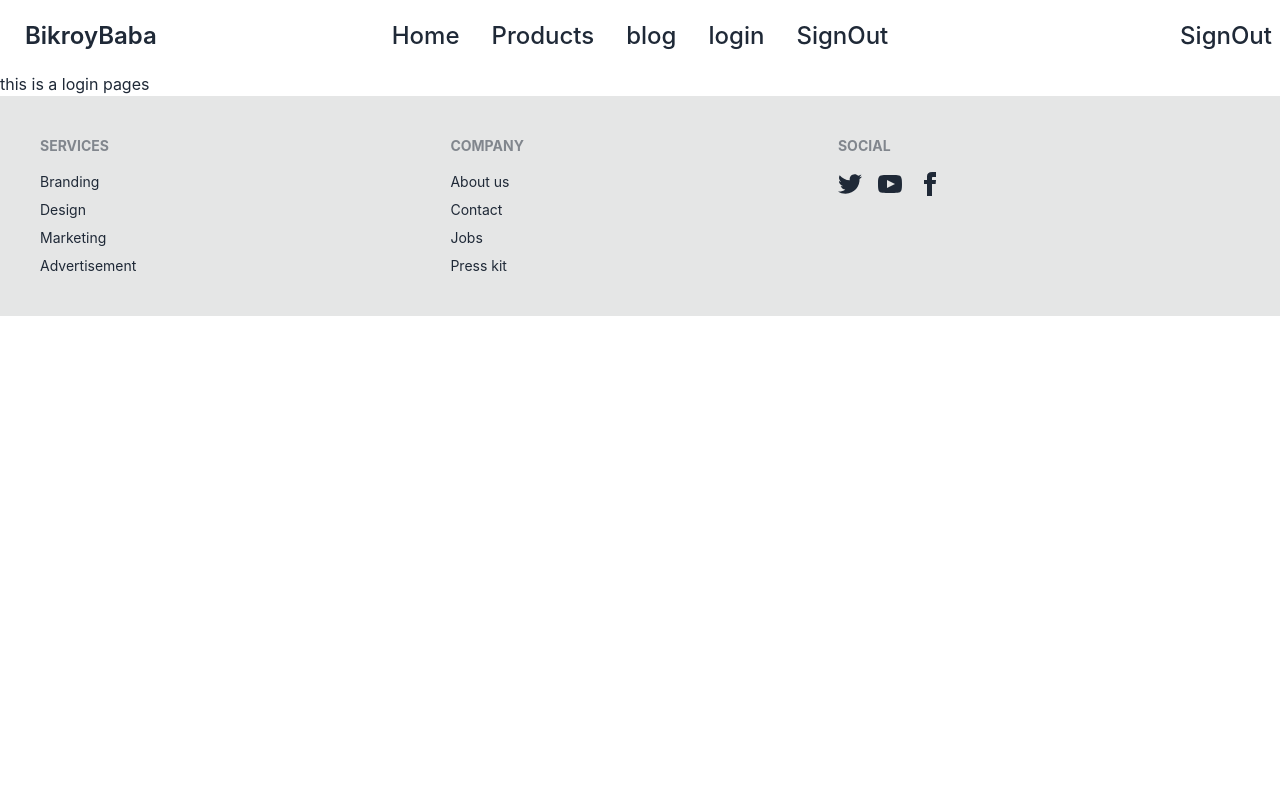
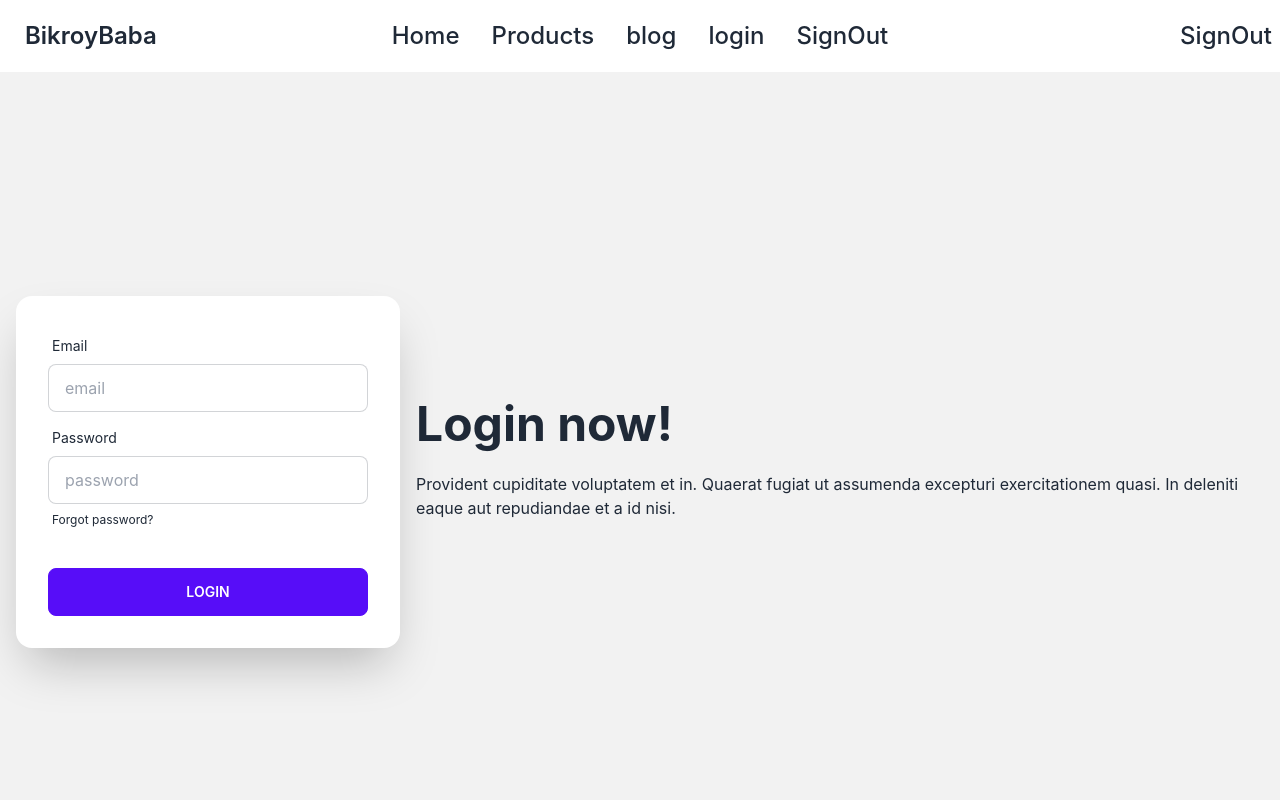
Before and after one commit to hossainahmad1/resale-market-client, a React (Create React App) app: page /login in a window 1280 px wide. Shown: the top 800 px of the page. Built offline with nearby package versions, Linux system fonts and the light colour scheme.

Commit message:
added firebase and login

```diff
--- a/src/Pages/Home/Home/Home.js
+++ b/src/Pages/Home/Home/Home.js
@@ -1,5 +1,6 @@
 import React from 'react';
 import Bannar from '../Bannar/Bannar';
+import HomeCart from '../HomeCart/HomeCart';
 import Products from '../Products/Products';
 
 const Home = () => {
@@ -7,6 +8,7 @@ const Home = () => {
         <div>
             <Bannar></Bannar>
             <Products></Products>
+            <HomeCart></HomeCart>
         </div>
     );
 };
--- /dev/null
+++ b/src/Pages/Home/HomeCart/HomeCart.js
@@ -0,0 +1,20 @@
+import React from 'react';
+
+const HomeCart = () => {
+    return (
+        <div>
+            <div className="card lg:card-side bg-base-100 shadow-xl mb-8">
+                <figure><img src="https://placeimg.com/400/400/arch" alt="Album" /></figure>
+                <div className="card-body">
+                    <h2 className="card-title">New album is released!</h2>
+                    <p>Click the button to listen on Spotiwhy app.</p>
+                    <div className="card-actions justify-end">
+                        <button className="btn btn-primary">Listen</button>
+                    </div>
+                </div>
+            </div>
+        </div>
+    );
+};
+
+export default HomeCart;
--- a/src/Pages/Login/Login.js
+++ b/src/Pages/Login/Login.js
@@ -2,8 +2,35 @@ import React from 'react';
 
 const Login = () => {
     return (
-        <div>
-            <h3>this is a login pages</h3>
+        <div className="hero min-h-screen bg-base-200">
+            <div className="hero-content flex-col lg:flex-row-reverse">
+                <div className="text-center lg:text-left">
+                    <h1 className="text-5xl font-bold">Login now!</h1>
+                    <p className="py-6">Provident cupiditate voluptatem et in. Quaerat fugiat ut assumenda excepturi exercitationem quasi. In deleniti eaque aut repudiandae et a id nisi.</p>
+                </div>
+                <form className="card flex-shrink-0 w-full max-w-sm shadow-2xl bg-base-100">
+                    <div className="card-body">
+                        <div className="form-control">
+                            <label className="label">
+                                <span className="label-text">Email</span>
+                            </label>
+                            <input type="text" placeholder="email" className="input input-bordered" />
+                        </div>
+                        <div className="form-control">
+                            <label className="label">
+                                <span className="label-text">Password</span>
+                            </label>
+                            <input type="text" placeholder="password" className="input input-bordered" />
+                            <label className="label">
+                                <a href="#" className="label-text-alt link link-hover">Forgot password?</a>
+                            </label>
+                        </div>
+                        <div className="form-control mt-6">
+                            <button className="btn btn-primary">Login</button>
+                        </div>
+                    </div>
+                </form>
+            </div>
         </div>
     );
 };
--- /dev/null
+++ b/src/firebase/firebase.config.js
@@ -0,0 +1,17 @@
+// Import the functions you need from the SDKs you need
+import { initializeApp } from "firebase/app";
+// TODO: Add SDKs for Firebase products that you want to use
+// https://firebase.google.com/docs/web/setup#available-libraries
+
+// Your web app's Firebase configuration
+const firebaseConfig = {
+    apiKey: process.env.REACT_APP_apiKey,
+    authDomain: process.env.REACT_APP_authDomain,
+    projectId: process.env.REACT_APP_projectId,
+    storageBucket: process.env.REACT_APP_storageBucket,
+    messagingSenderId: process.env.REACT_APP_messagingSenderId,
+    appId: process.env.REACT_APP_appId,
+};
+
+const app = initializeApp(firebaseConfig);
+export default app;
```
